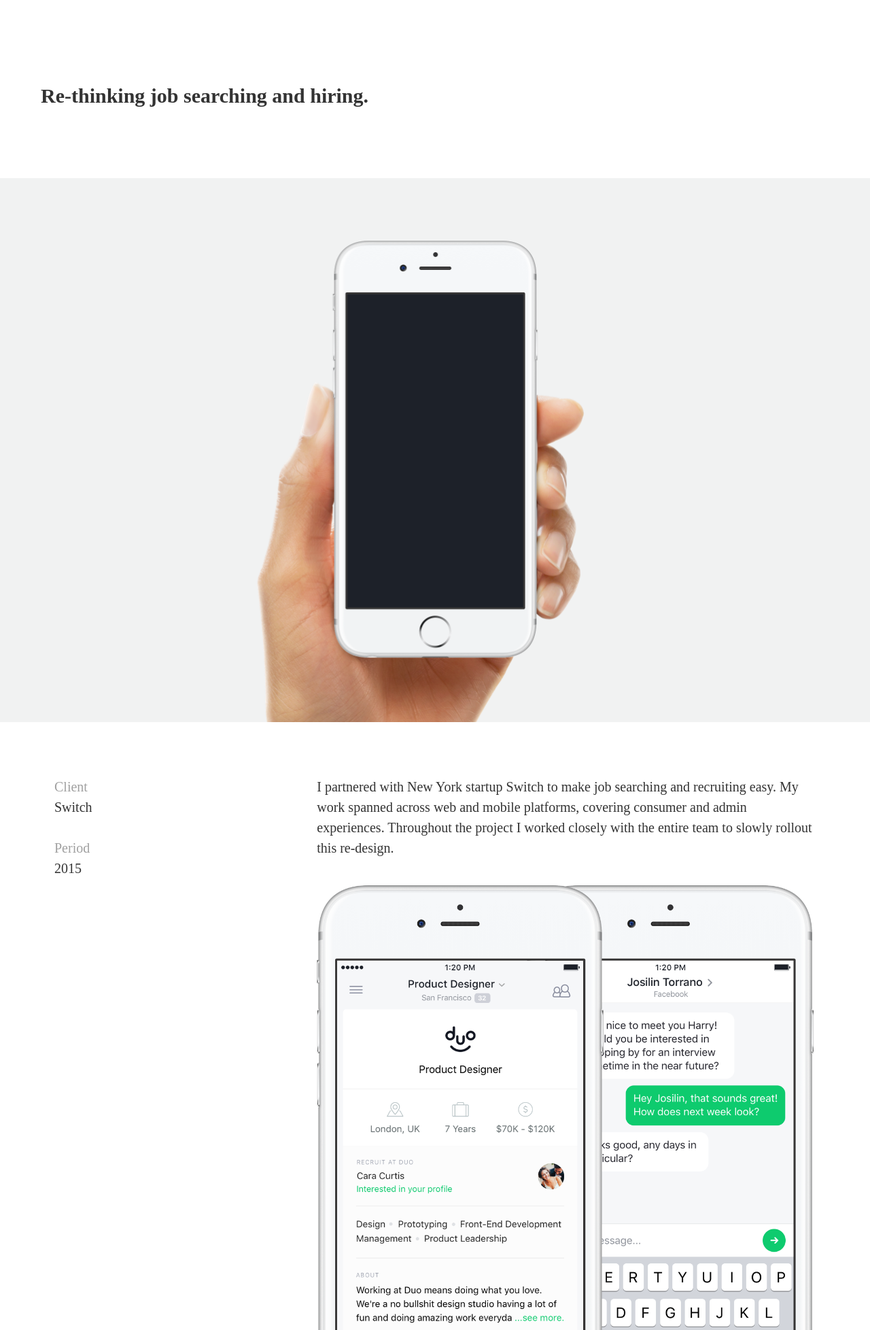
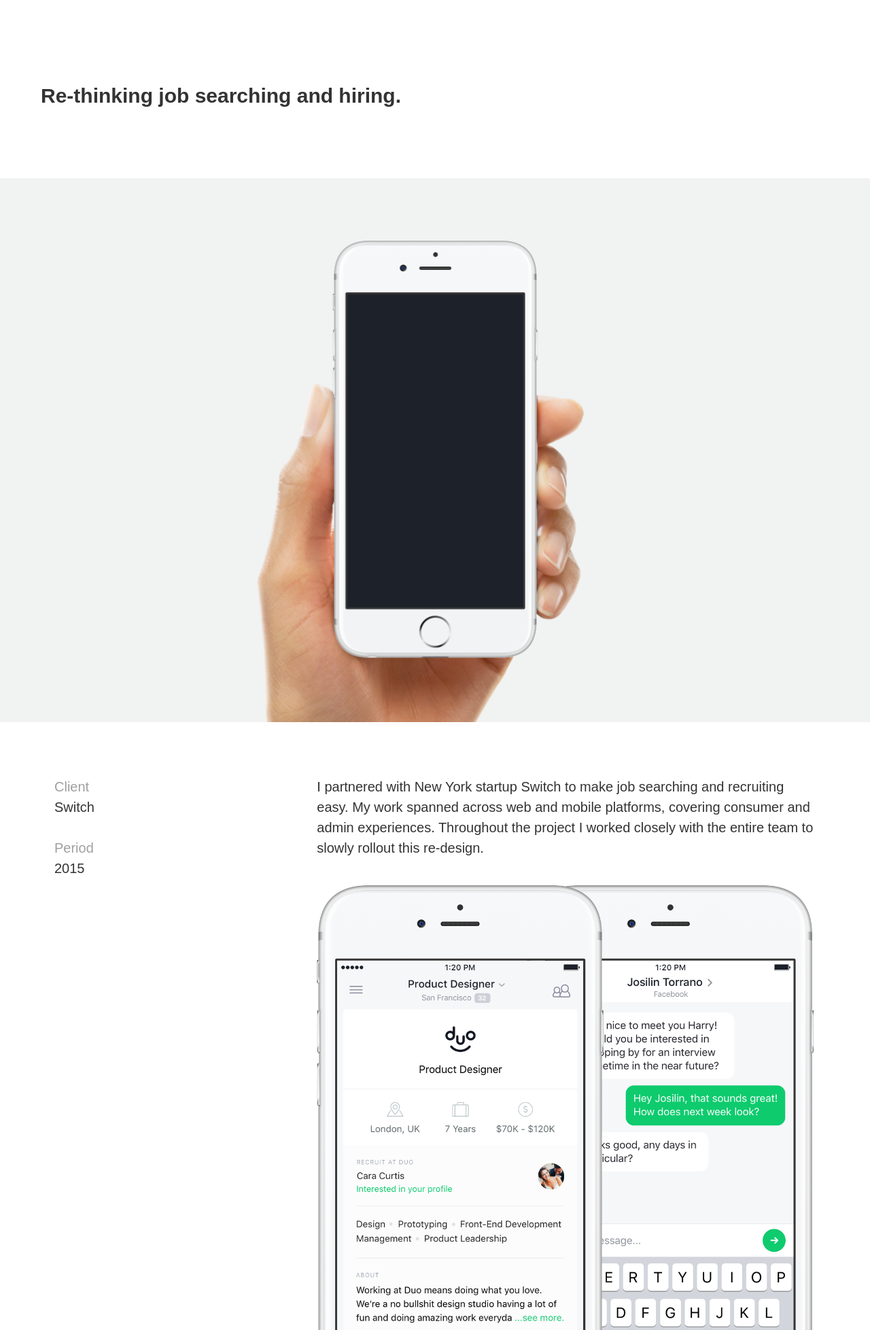
Before and after one commit to harrycopeman/harrycopeman.com, a PHP site: page /work/switch in a window 1280 px wide. Shown: the top 1956 px of the page at 68% size. Run offline with PHP 8.4, Linux system fonts and the light colour scheme; some libraries are stand-ins or nearby versions; grey boxes are pictures that could not be loaded.

Commit message:
New Type

```diff
--- a/assets/css/style.css
+++ b/assets/css/style.css
@@ -1,10 +1,4 @@
-@font-face {
-  font-family: 'Akkurat';
-  src: url(../fonts/Akkurat.eot);
-  /* IE9 Compat Modes */
-  src: url(../fonts/Akkurat.eot?#iefix) format("embedded-opentype"), url(../fonts/Akkurat.woff) format("woff"), url(../fonts/Akkurat.ttf) format("truetype"); }
-* {
-  box-sizing: border-box; }
+
 
 
 *,
@@ -106,7 +100,7 @@ img, video {
 body {
   background: #000;
   color: #fff;
-  font-family: "franklin-gothic-urw";
+  font-family: "franklin-gothic-urw", sans-serif;
   line-height: 100%;
   -webkit-font-smoothing: antialiased;
   -moz-osx-font-smoothing: grayscale;
--- a/work/farewill/index.html
+++ b/work/farewill/index.html
@@ -5,7 +5,8 @@
 
   <meta charset="utf-8">
   <meta name="viewport" content="width=device-width, initial-scale=1">
-
+  <script src="https://use.typekit.net/wby8jmj.js"></script>
+<script>try{Typekit.load({ async: true });}catch(e){}</script>
 
   <link rel='stylesheet' href='../../assets/css/style.css'>
 
--- a/work/switch/index.html
+++ b/work/switch/index.html
@@ -5,6 +5,9 @@
 
   <meta charset="utf-8">
   <meta name="viewport" content="width=device-width, initial-scale=1">
+
+  <script src="https://use.typekit.net/wby8jmj.js"></script>
+<script>try{Typekit.load({ async: true });}catch(e){}</script>
 
   <link rel='stylesheet' href='../../assets/css/style.css'>
 
```
